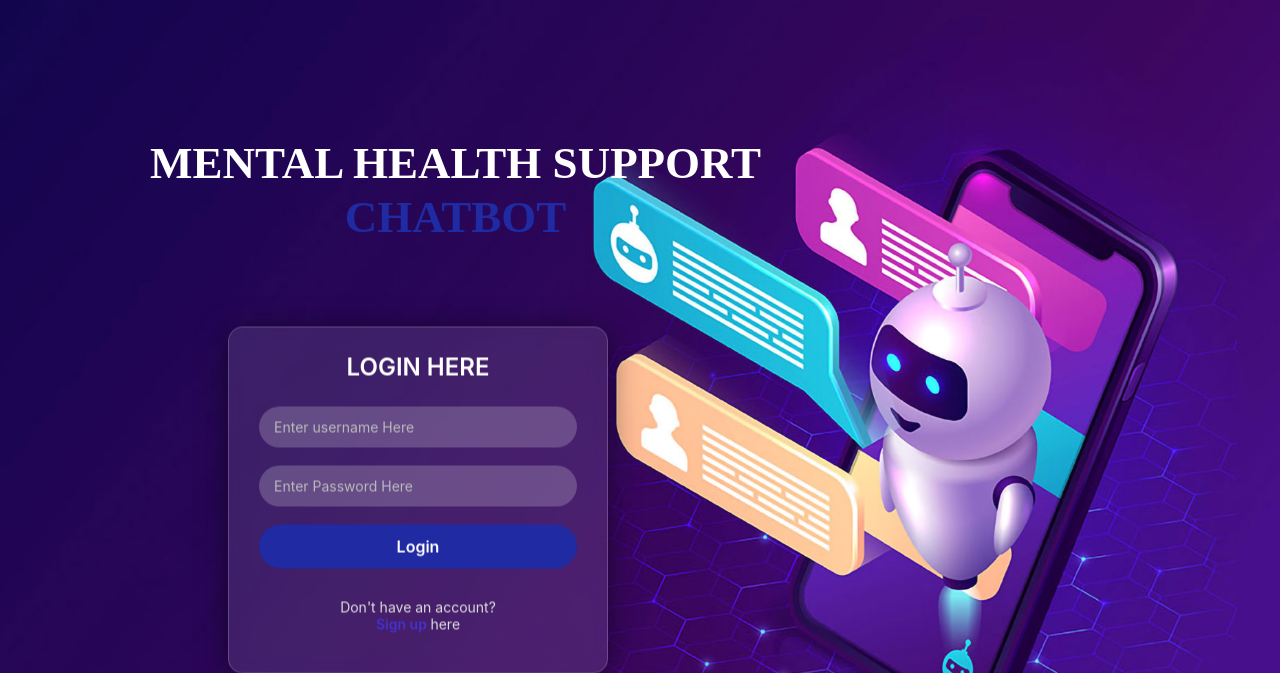
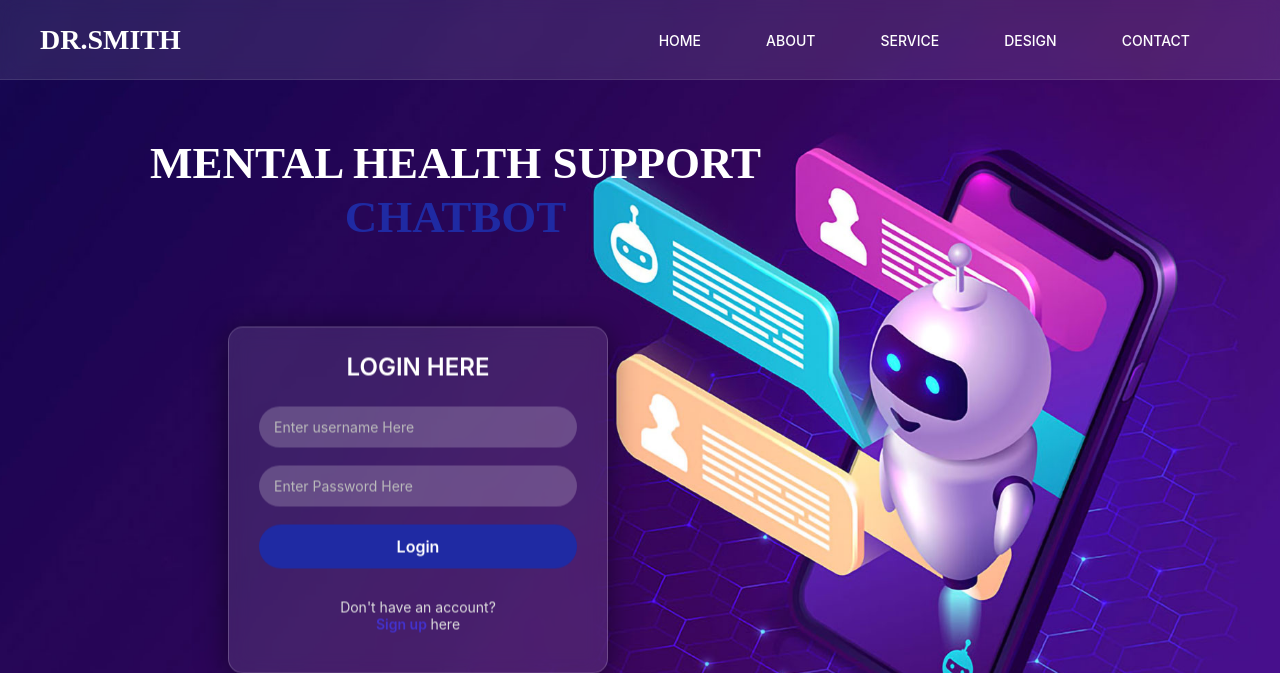
Before and after one commit to ksamanasesh/Mental-Health-Care-Support-Web, a Django app: template templates/appBot/signIn.html in a window 1280 px wide. Shown: the top 673 px of the page. Run offline with Django 5.2, Linux system fonts and the light colour scheme; the template is opened without the code that fills it, so the values that code supplies are empty; some libraries are stand-ins or nearby versions.

Commit message:
UI update

```diff
--- a/static/appBot/css/home.css
+++ b/static/appBot/css/home.css
@@ -76,7 +76,7 @@ body, html {
 
 .menu ul li {
     margin: 0 15px;
-    margin-right: 50px;
+    margin-right: 70px;
 }
 
 .menu ul li a {
@@ -176,6 +176,7 @@ p {
 .signup-btn {
     background-color: #FF00FF; /* Neon pink */
     color: #FFFFFF;
+    margin-bottom: 5px;
 }
 
 .signup-btn:hover {
--- a/static/appBot/css/signIn.css
+++ b/static/appBot/css/signIn.css
@@ -15,6 +15,97 @@ body {
     background-size: cover;
     background-position: center;
 }
+
+.navbar {
+    width: 100%;
+    height: 80px;
+    display: flex;
+    align-items: center;
+    justify-content: space-between;
+    padding: 0 40px;
+    background: rgba(255, 255, 255, 0.1);
+    backdrop-filter: blur(10px);
+    border-bottom: 1px solid rgba(255, 255, 255, 0.1);
+    position: fixed;
+    top: 0;
+    left: 0;
+    z-index: 100;
+}
+
+.icon {
+    display: flex;
+    align-items: center;
+}
+
+.logo {
+    font-family: 'Times New Roman', Times, serif;
+    color: #fff;
+    font-size: 28px;
+    font-weight: 700;
+}
+
+.menu {
+    display: flex;
+}
+
+.menu ul {
+    display: flex;
+    list-style: none;
+}
+
+.menu ul li {
+    margin: 0 15px;
+    margin-right: 50px;
+}
+
+.menu ul li a {
+    color: #fff;
+    text-decoration: none;
+    font-weight: 500;
+    font-size: 14px;
+    transition: all 0.3s ease;
+}
+
+.menu ul li a:hover {
+    color: #1f2aa3;
+}
+
+.search {
+    display: flex;
+    align-items: center;
+}
+
+.srch {
+    padding: 10px 15px;
+    border-radius: 25px;
+    border: none;
+    outline: none;
+    background: rgba(255, 255, 255, 0.2);
+    color: #fff;
+    font-size: 14px;
+    margin-right: 10px;
+}
+
+.srch::placeholder {
+    color: #bbb;
+}
+
+.btn {
+    padding: 8px 20px;
+    background: #1f2aa3;
+    color: #fff;
+    border: none;
+    border-radius: 25px;
+    font-size: 14px;
+    font-weight: 600;
+    cursor: pointer;
+    transition: all 0.3s ease;
+}
+
+.btn:hover {
+    background: #0f083d;
+}
+
 
 .main {
     width: 100%;
--- a/templates/appBot/chat.html
+++ b/templates/appBot/chat.html
@@ -31,6 +31,9 @@
                 <button class="header-btn" id="clear-chat" title="Clear chat">
                     <i class="fas fa-broom"></i>
                 </button>
+                <button class="header-btn" id="profile-btn" title="Profile">
+                    <i class="fas fa-user-circle"></i>
+            </button>
             </div>
         </div>
 
--- a/templates/appBot/signIn.html
+++ b/templates/appBot/signIn.html
@@ -9,6 +9,23 @@
 </head>
 
 <body>
+
+    <div class="navbar">
+        <div class="icon">
+            <h2 class="logo">DR.SMITH</h2>
+        </div>
+
+        <div class="menu">
+            <ul>
+                <li><a href="#">HOME</a></li>
+                <li><a href="#">ABOUT</a></li>
+                <li><a href="#">SERVICE</a></li>
+                <li><a href="#">DESIGN</a></li>
+                <li><a href="#">CONTACT</a></li>
+            </ul>
+        </div>
+
+    </div>
 
     <div class="main">
         <div class="content">
```
Also changed, not shown: templates/appBot/home.html (+5 -2 lines).
